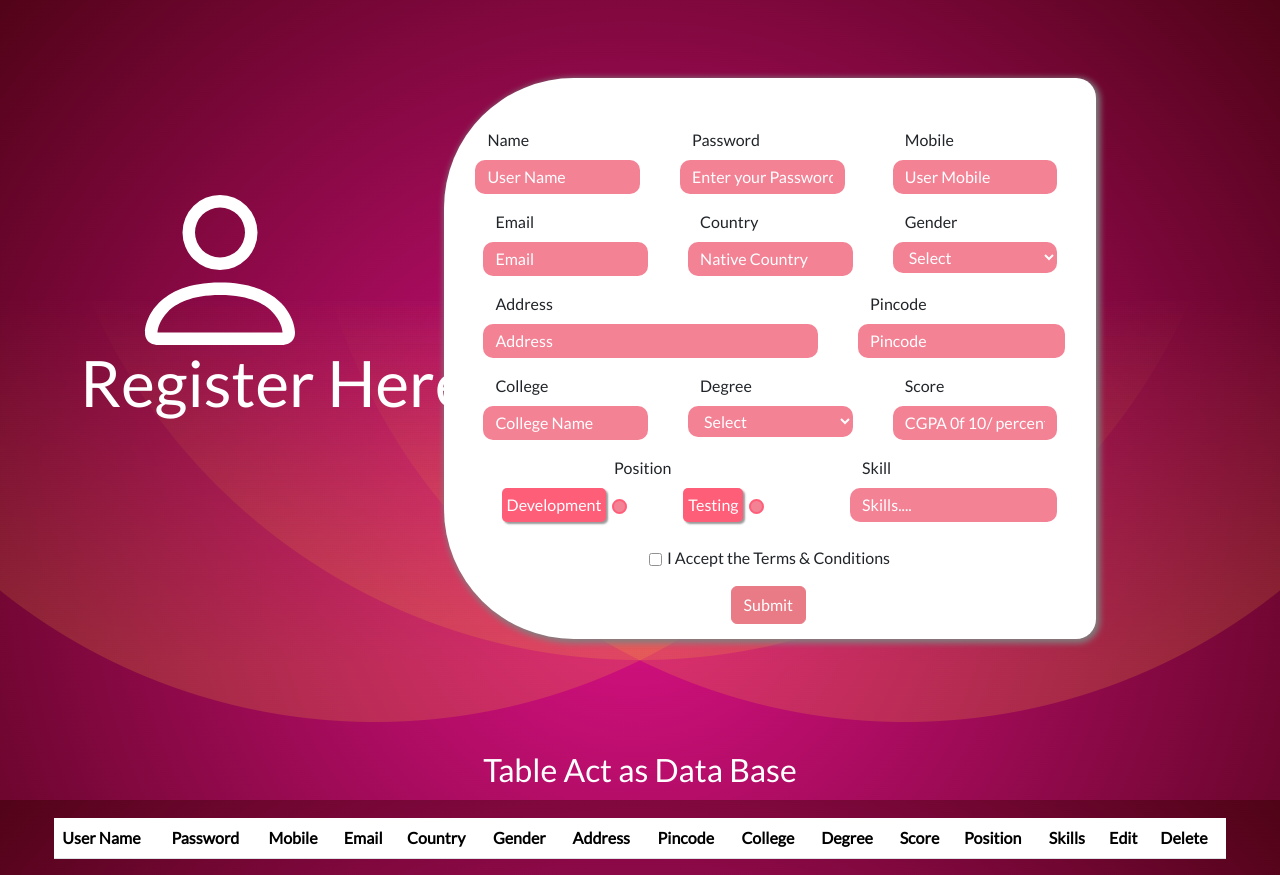
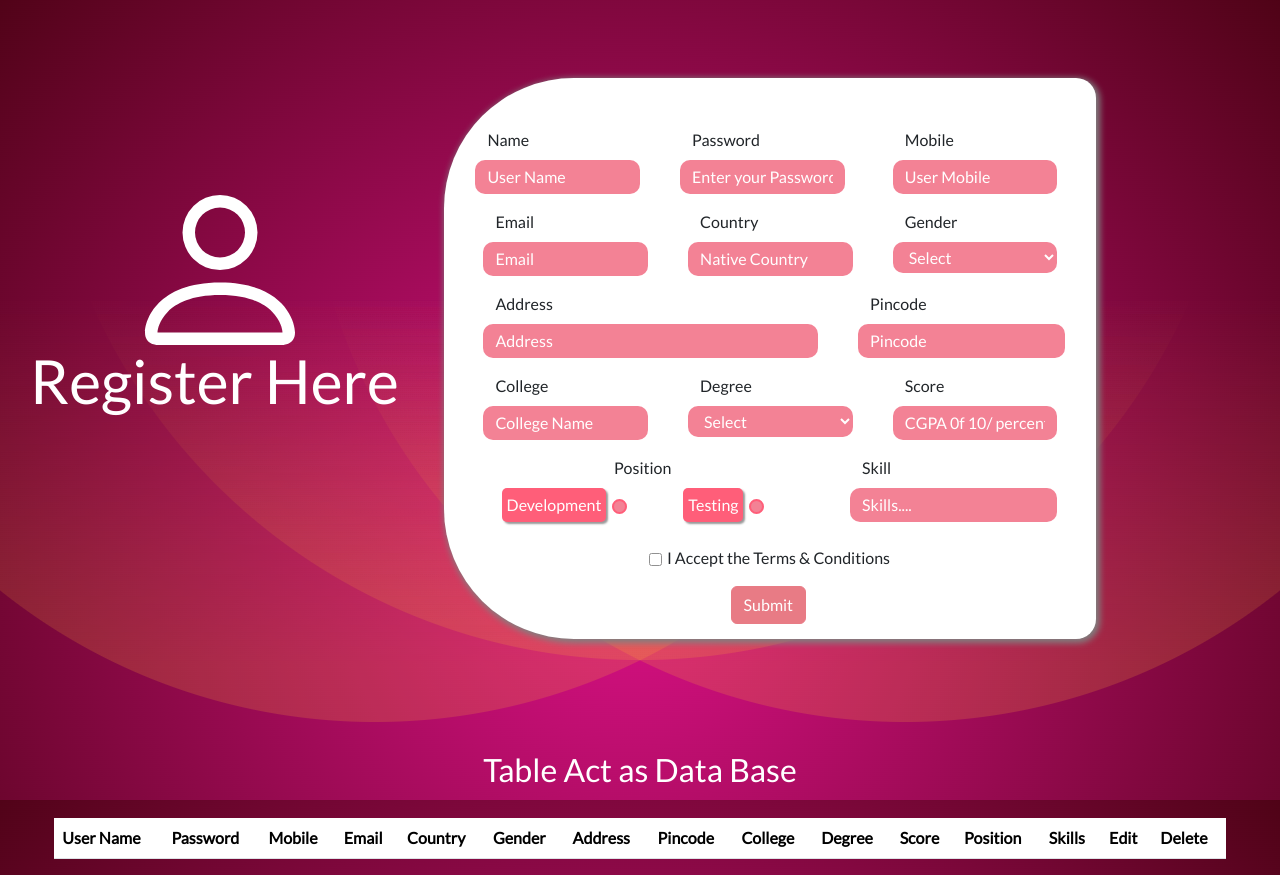
Before and after one commit to smjhsn/professional-form, a plain HTML site: page index.html in a window 1280 px wide. Drawn offline with nearby package versions, Linux system fonts and the light colour scheme.

Commit message:
Update mediaquery.css

```diff
--- a/mediaquery.css
+++ b/mediaquery.css
@@ -1,15 +1,15 @@
 
-/* @media only screen and (max-width:1380px){
-    svg{
+@media only screen and (max-width:1380px){
+/*     svg{
         width: 200px;
         height: 200px;
         top: 22%;
-    }
+    } */
     h1{
         font-size: 380%;
-        left: 2%;
+        left: 30px;
     }
-} */
+}
 @media only screen and (max-width:1200px){
     svg{
         width: 180px;
```
